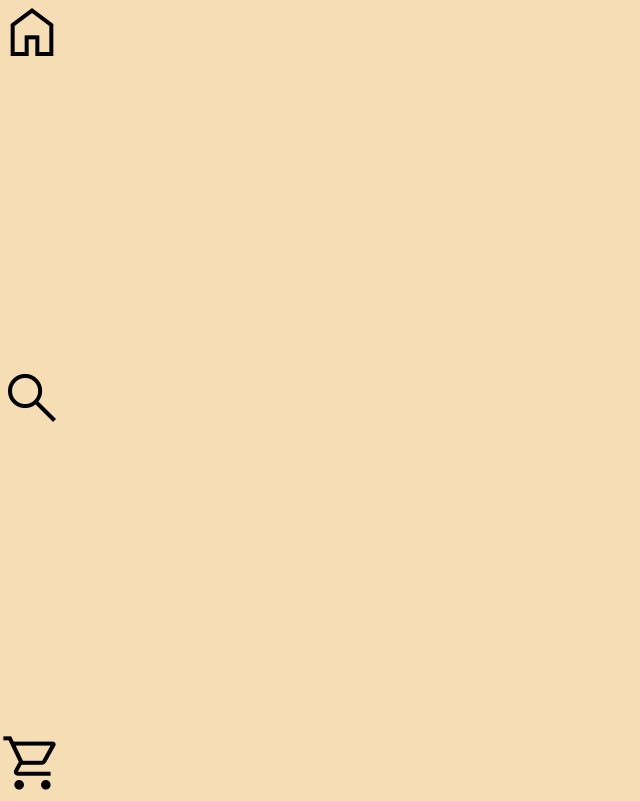
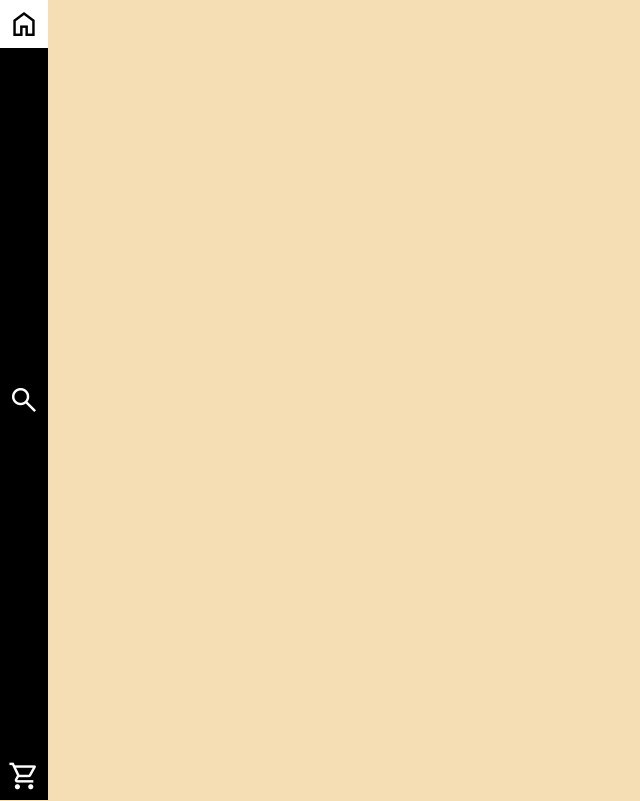
Before and after one commit to iversson-estudos/ShoppingCart, a React (Vite) app: page /main in a window 1280 px wide. Shown: the whole page, without its empty margins (0-640 px from the left). Built offline with nearby package versions, Linux system fonts and the light colour scheme; a web font is replaced by a local one.

Commit message:
sidebar styled

```diff
--- a/src/pages/MainPage.module.css
+++ b/src/pages/MainPage.module.css
@@ -2,13 +2,21 @@
 
 
 .sidebar{
-    display: flex;
+    display: inline-flex;
     flex-direction: column;
     justify-content: space-between;
     height: 100vh;
+    background-color: black;
+
 
     span{
-        font-size: 64px;
-        color:black;
+        padding: 8px;
+        font-size: 32px;
+        color:white;
+        transition: background-color 1s ease-in-out;
+    }
+    span:hover{
+        color: black;
+        background-color: white;
     }
 }
```
